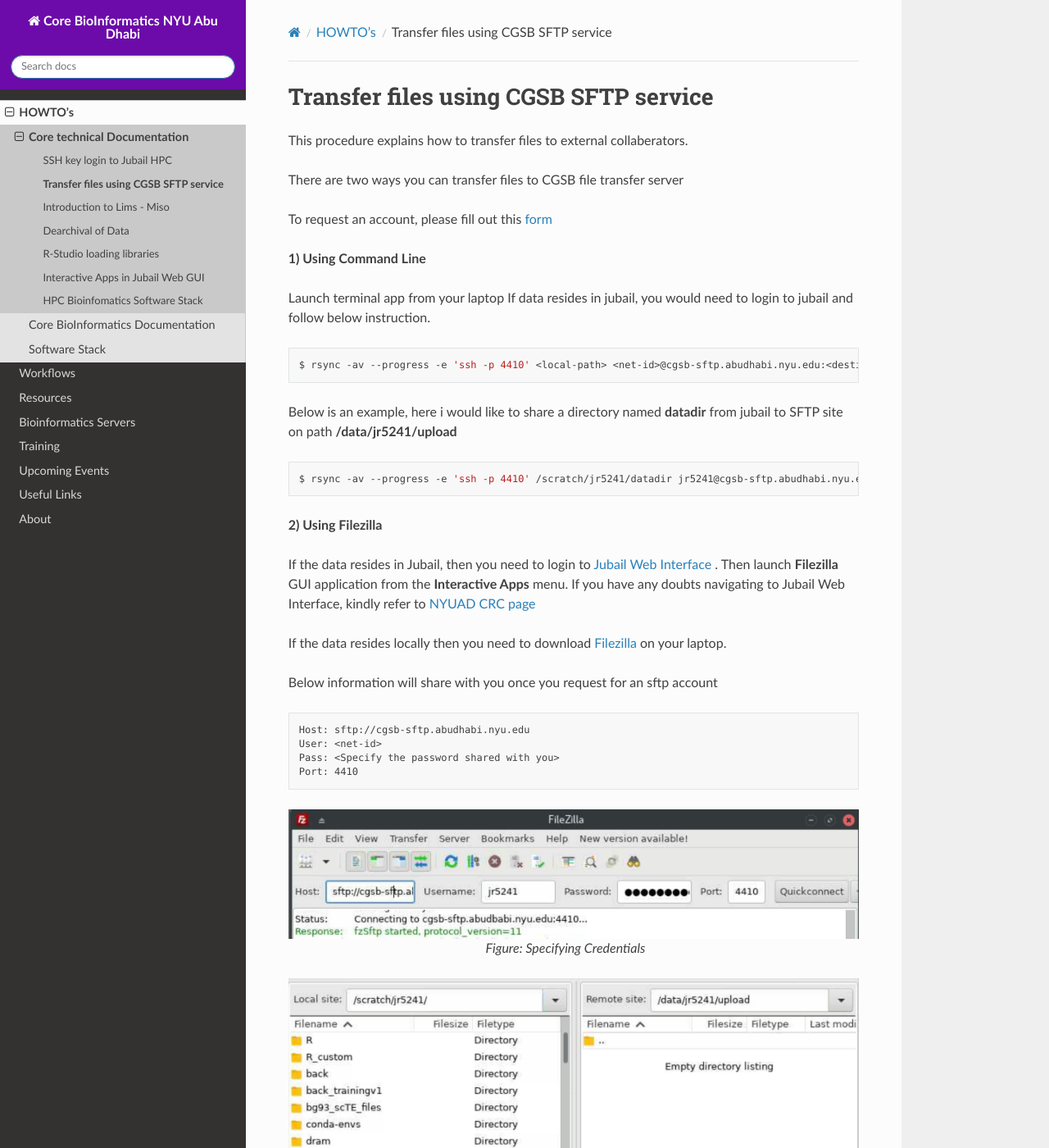
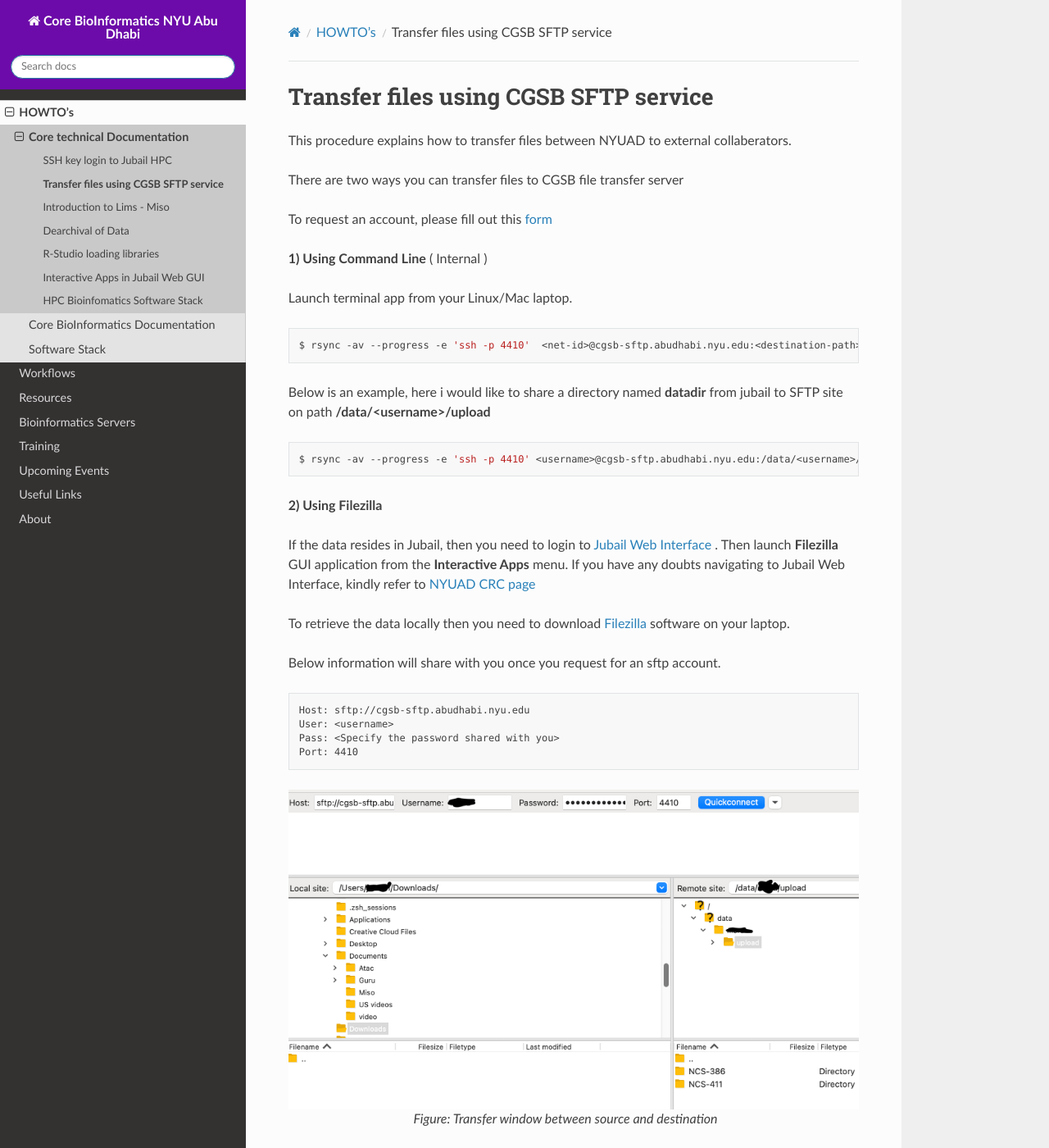
Before and after one commit to NYUAD-Core-Bioinformatics/NYUAD-Core-Bioinformatics.github.io, a Sphinx documentation site: the page built from source/how_to/sftp.rst, in a window 1280 px wide and 1400 px high. Shown: the whole window at 82% size. Built offline with Sphinx 7.4.7 and the Read the Docs theme 2.0.0, drawn with Linux system fonts in a browser that asks for light colours.

Commit message:
commit by jr5241

```diff
--- a/source/how_to/sftp.rst
+++ b/source/how_to/sftp.rst
@@ -1,7 +1,7 @@
 Transfer files using  CGSB SFTP service
 ^^^^^^^^^^^^^^^^^^^^^^^^^^^^^^^^^^^^^^^^^^^^^^
 
-This procedure explains how to transfer files to external collaberators.
+This procedure explains how to transfer files between NYUAD to external collaberators.
 
 There are two ways you can transfer files to CGSB file transfer server
 
@@ -9,21 +9,21 @@ To request an account, please fill out this `form <https://docs.google.com/forms
 
 
 
-**1) Using Command Line**
+**1) Using Command Line** ( Internal )
 
 
-Launch terminal app from your laptop
-If data resides in jubail, you would need to login to jubail and follow below instruction.
+Launch terminal app from your Linux/Mac laptop.
+
 
 .. code:: bash
 
-    $ rsync -av --progress -e 'ssh -p 4410' <local-path> <net-id>@cgsb-sftp.abudhabi.nyu.edu:<destination-path>
+    $ rsync -av --progress -e 'ssh -p 4410'  <net-id>@cgsb-sftp.abudhabi.nyu.edu:<destination-path> <local-path>
 
-Below is an example, here i would like to share a directory named **datadir** from jubail to SFTP site on path **/data/jr5241/upload**
+Below is an example, here i would like to share a directory named **datadir** from jubail to SFTP site on path **/data/<username>/upload**
 
 .. code:: bash
 
-    $ rsync -av --progress -e 'ssh -p 4410' /scratch/jr5241/datadir jr5241@cgsb-sftp.abudhabi.nyu.edu:/data/jr5241/upload/
+    $ rsync -av --progress -e 'ssh -p 4410' <username>@cgsb-sftp.abudhabi.nyu.edu:/data/<username>/upload/ <localpath-on-your-laptop>
 
 
 
@@ -34,23 +34,17 @@ Below is an example, here i would like to share a directory named **datadir** fr
 If the data resides in Jubail, then you need to login to `Jubail Web Interface <https://ood.hpc.abudhabi.nyu.edu>`__  . Then launch **Filezilla** GUI application from the **Interactive Apps** menu.
 If you have any doubts navigating to Jubail Web Interface, kindly refer to `NYUAD CRC page <https://crc-docs.abudhabi.nyu.edu/hpc/ood/index.html>`__
 
-If the data resides locally then you need to download `Filezilla <https://filezilla-project.org/download.php?type=client>`__ on your laptop.
+To retrieve the data locally then you need to download `Filezilla <https://filezilla-project.org/download.php?type=client>`__ software on your laptop.
 
-Below information will share with you once you request for an sftp account
+Below information will share with you once you request for an sftp account.
 
 .. code-block:: none
 
     Host: sftp://cgsb-sftp.abudhabi.nyu.edu
-    User: <net-id>
+    User: <username>
     Pass: <Specify the password shared with you>
     Port: 4410
 
-
-
-.. figure::  /how_to/img/filezilla_login.png
-   :align: center
-
-   *Figure: Specifying Credentials*
 
 
 .. figure::  /how_to/img/filezilla_copy.png
```
Also changed, not shown: source/how_to/img/filezilla_copy.png, 1 other file.
